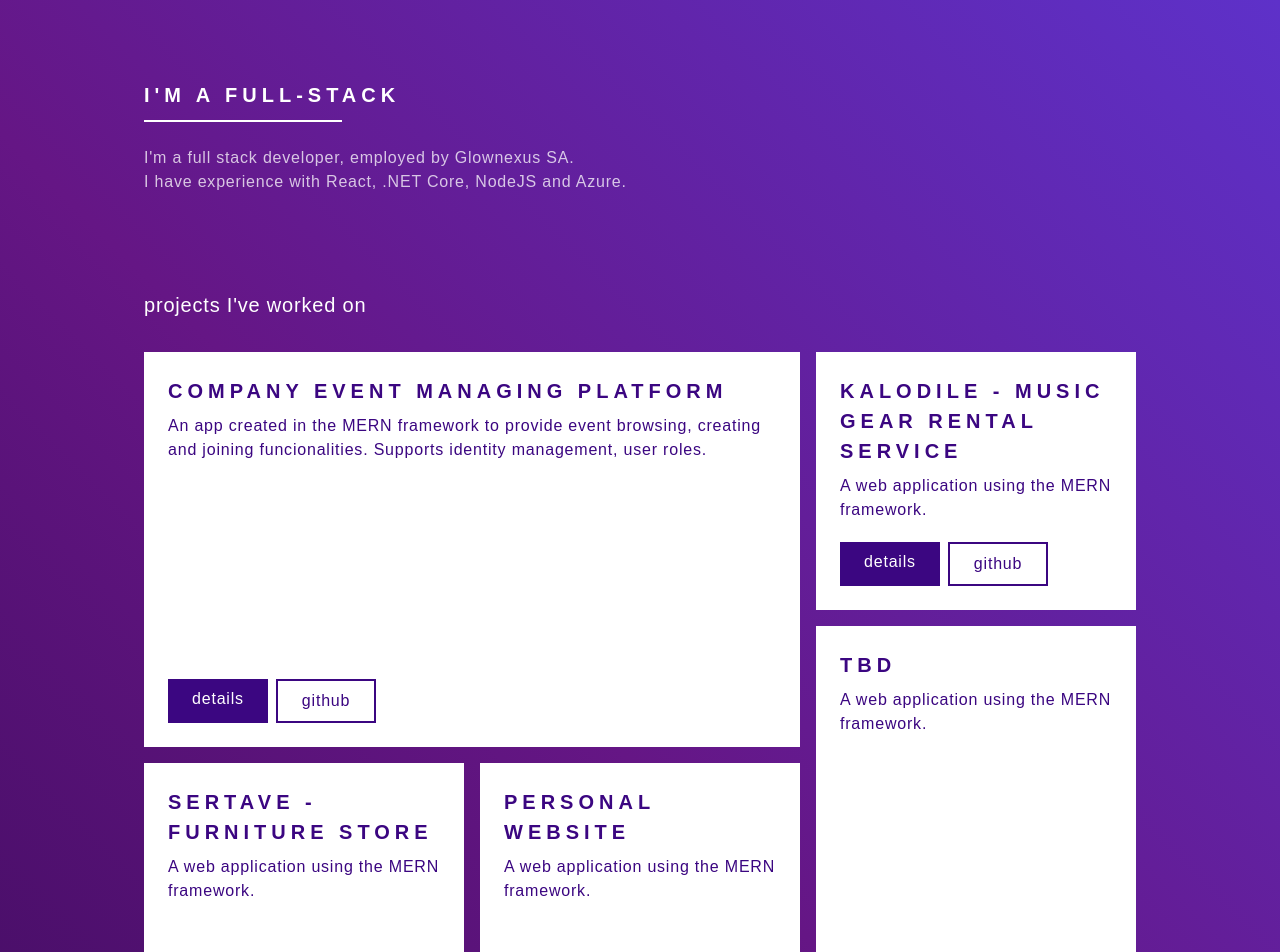
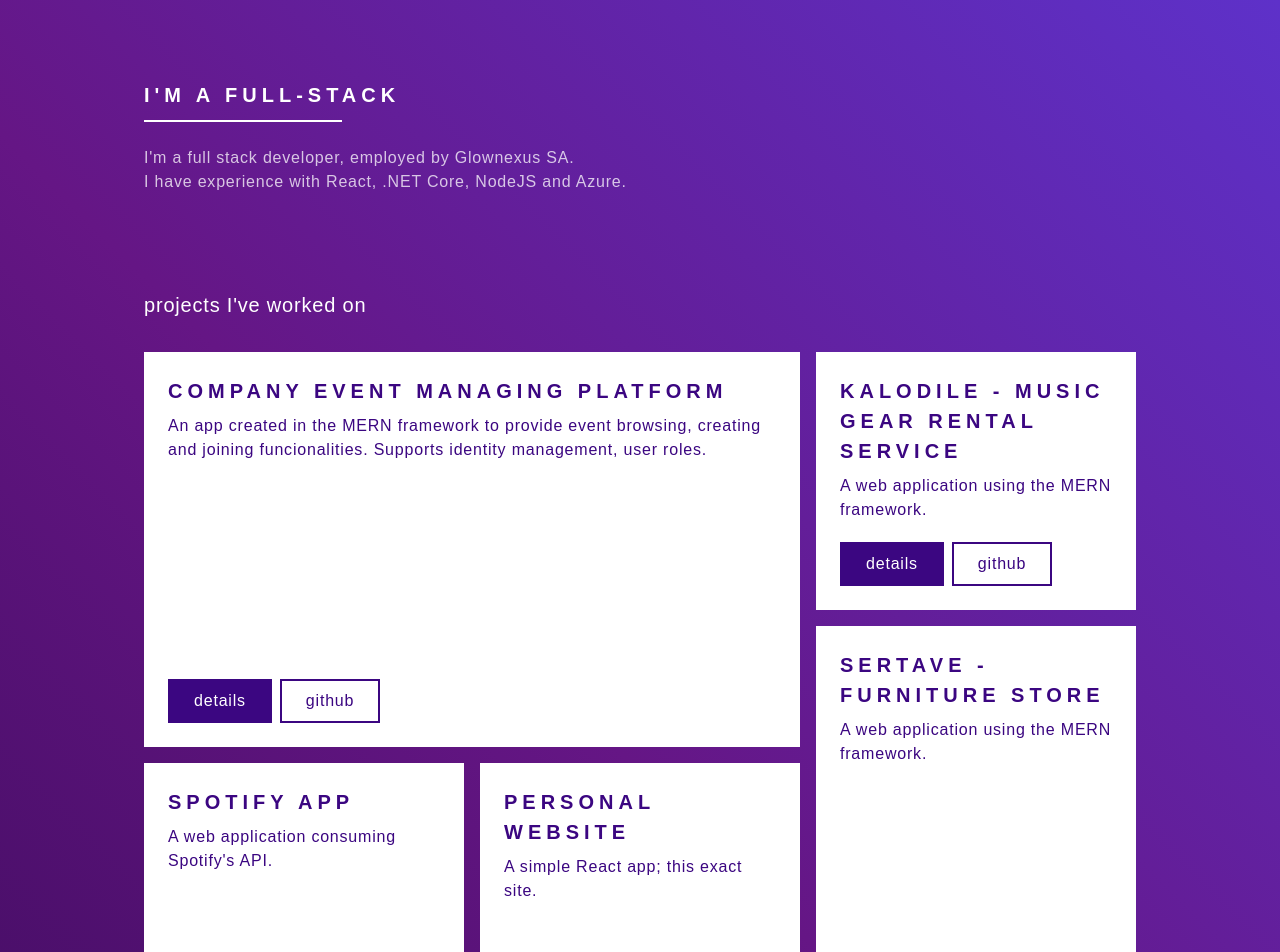
Before and after one commit to danielagg/personal-website-ts, a React (Create React App) app: page / in a window 1280 px wide. Shown: the top 952 px of the page. Built offline with nearby package versions, Linux system fonts and the light colour scheme.

Commit message:
Small button styling alignment

```diff
--- a/src/App.tsx
+++ b/src/App.tsx
@@ -30,21 +30,21 @@ const App = () => {
       },
       {
         id: 3,
-        name: "Sertave - Furniture Store",
-        description: "A web application using the MERN framework.",
+        name: "Spotify App",
+        description: "A web application consuming Spotify's API.",
         detailsLink: "event-organizer",
         githubLink: "https://github.com/danielagg/event-organizer/"
       },
       {
         id: 4,
         name: "Personal Website",
-        description: "A web application using the MERN framework.",
-        detailsLink: "event-organizer",
+        description: "A simple React app; this exact site.",
+        detailsLink: "personal-site",
         githubLink: "https://github.com/danielagg/event-organizer/"
       },
       {
         id: 5,
-        name: "TBD",
+        name: "Sertave - Furniture Store",
         description: "A web application using the MERN framework.",
         detailsLink: "event-organizer",
         githubLink: "https://github.com/danielagg/event-organizer/"
--- a/src/components/About/About.tsx
+++ b/src/components/About/About.tsx
@@ -70,6 +70,7 @@ const About = () => {
           <div className="lg:mt-4 mt-8">
             <Button
               caption="download cv (pdf)"
+              url="#"
               variant={Variant.White}
               thickness={Thickness.Widest}
             />
--- a/src/components/Portfolio/PortfolioItem.tsx
+++ b/src/components/Portfolio/PortfolioItem.tsx
@@ -19,12 +19,15 @@ const PortfolioItem = ({ item }: PortfolioItemProp) => {
       <div className="absolute bottom-0 mb-6 flex">
         <Button
           caption="details"
+          url={item.detailsLink}
           variant={Variant.Blue}
           thickness={Thickness.Wider}
         />
         <div className="ml-2">
           <Button
             caption="github"
+            isNewTab={true}
+            url={item.githubLink}
             variant={Variant.BlueBorderOnly}
             thickness={Thickness.Wider}
           />
--- a/src/components/Shared/Button/Button.tsx
+++ b/src/components/Shared/Button/Button.tsx
@@ -15,6 +15,8 @@ export enum Thickness {
 
 type ButtonProp = {
   caption: string;
+  url: string;
+  isNewTab?: boolean;
   variant?: Variant;
   thickness?: Thickness;
 };
@@ -22,11 +24,14 @@ type ButtonProp = {
 const Button = ({
   caption,
   variant = Variant.White,
-  thickness = Thickness.Normal
+  thickness = Thickness.Normal,
+  isNewTab = false,
+  url
 }: ButtonProp) => {
   const staticContainerStyle = "inline-block cursor-pointer";
-  const whiteVariantStlye = "bg-white primary-blue";
-  const blueVariantStlye = "bg-primary-blue text-white";
+  const whiteVariantStlye = "bg-white primary-blue border-2 border-white";
+  const blueVariantStlye =
+    "bg-primary-blue text-white border-2 border-primary-blue";
   const blueBorderOnlyVariantStlye =
     "bg-white border-2 border-primary-blue primary-blue";
   const whiteBorderOnlyVariantStlye =
@@ -74,9 +79,15 @@ const Button = ({
   };
 
   return (
-    <div className={getContainerStyle()}>
-      <p>{caption}</p>
-    </div>
+    <a
+      href={url}
+      target={isNewTab ? "_blank" : "_self"}
+      rel="noopener noreferrer"
+    >
+      <div className={getContainerStyle()}>
+        <p>{caption}</p>
+      </div>
+    </a>
   );
 };
 
--- a/src/styles/animations.css
+++ b/src/styles/animations.css
@@ -1,3 +1,13 @@
+html {
+  box-sizing: border-box;
+}
+
+*,
+*:before,
+*:after {
+  box-sizing: inherit;
+}
+
 @keyframes moveInFromLeft {
   0% {
     opacity: 0;
```
